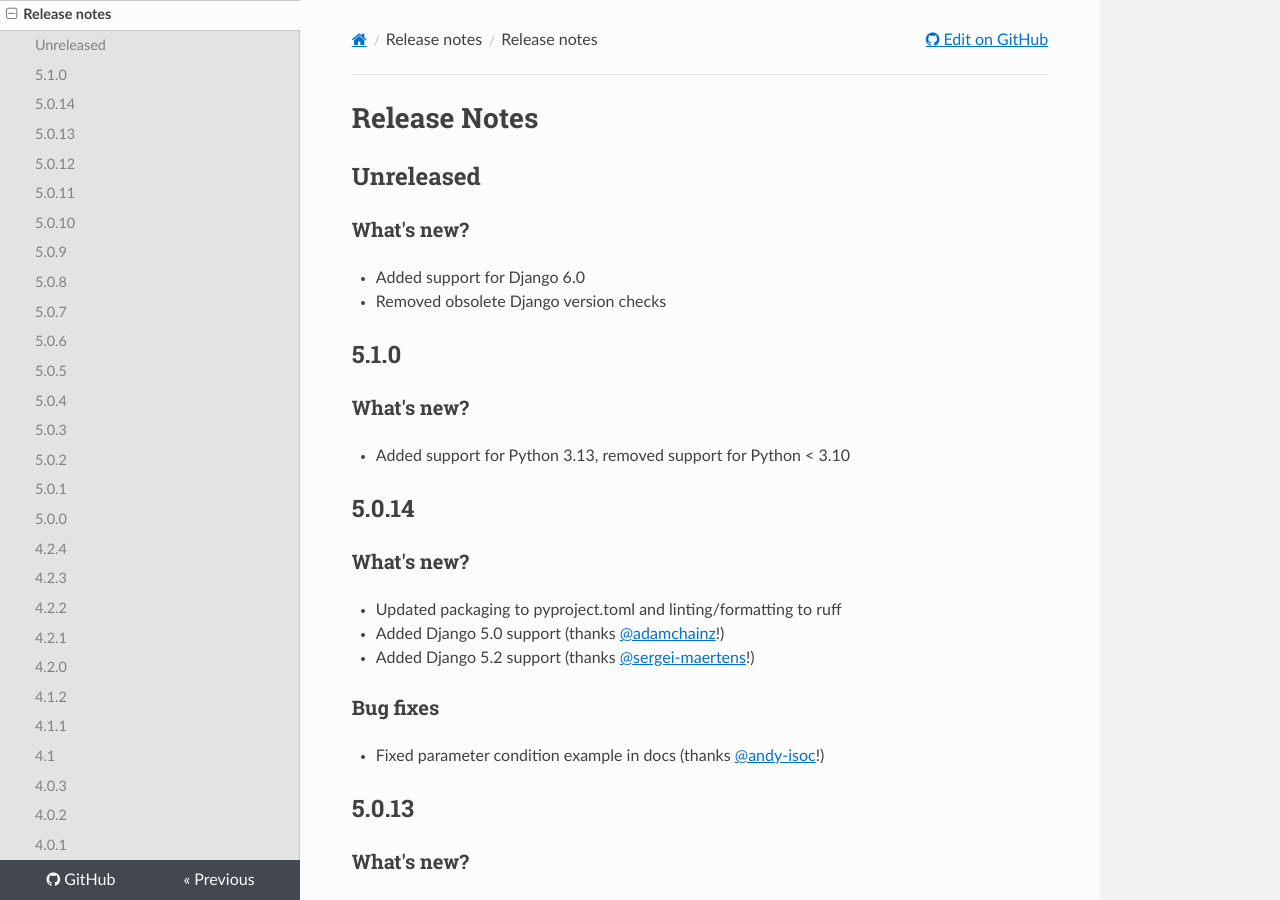
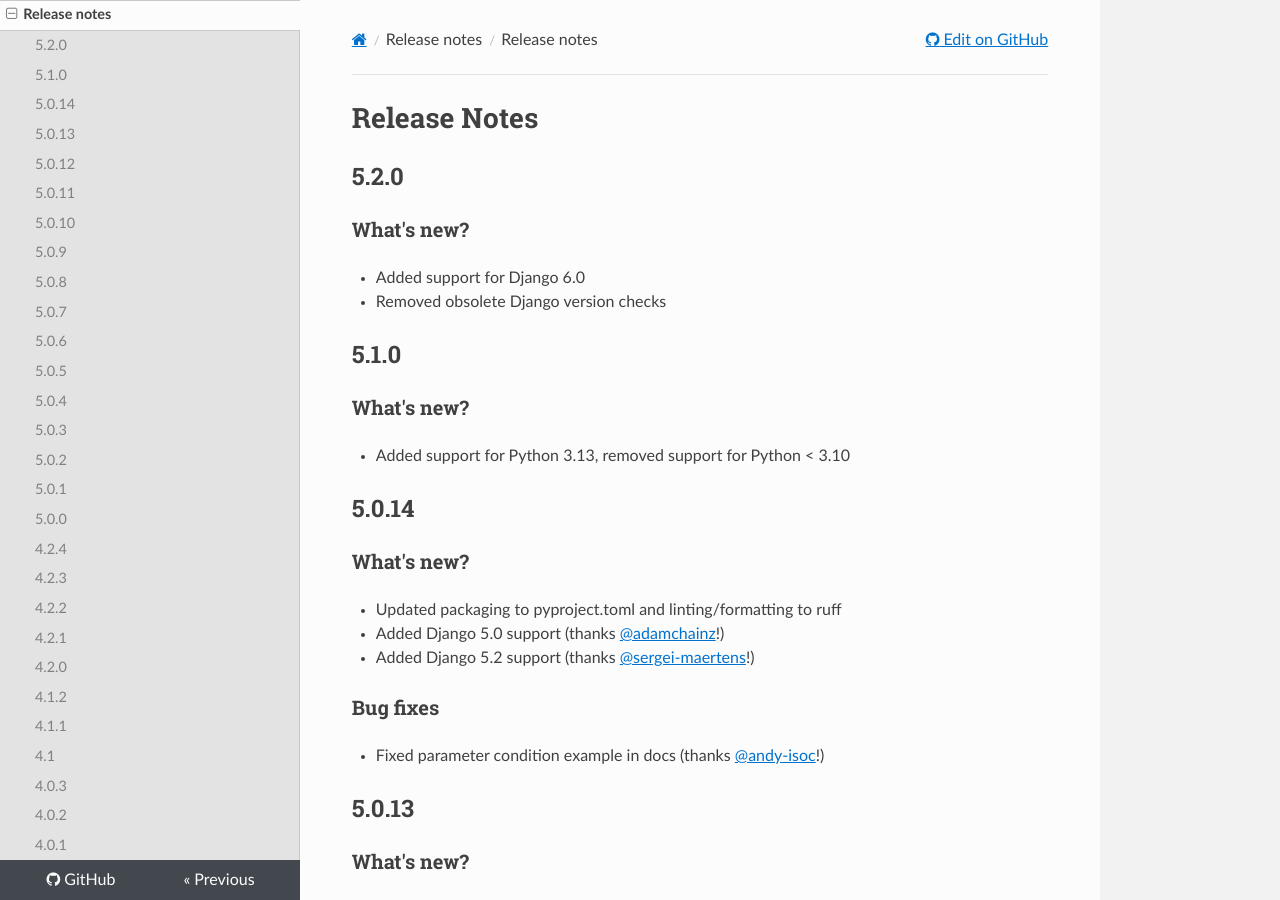
Before and after one commit to cfpb/django-flags, an MkDocs documentation site: the page built from docs/releasenotes.md, in a window 1280 px wide and 900 px high. Built offline with MkDocs 1.6.1, drawn with Linux system fonts in a browser that asks for light colours; nearby versions of some CDN libraries.

Commit message:
Prep for 5.2.0 release

```diff
--- a/docs/releasenotes.md
+++ b/docs/releasenotes.md
@@ -1,6 +1,6 @@
 # Release Notes
 
-## Unreleased
+## 5.2.0
 
 ### What's new?
 
```
